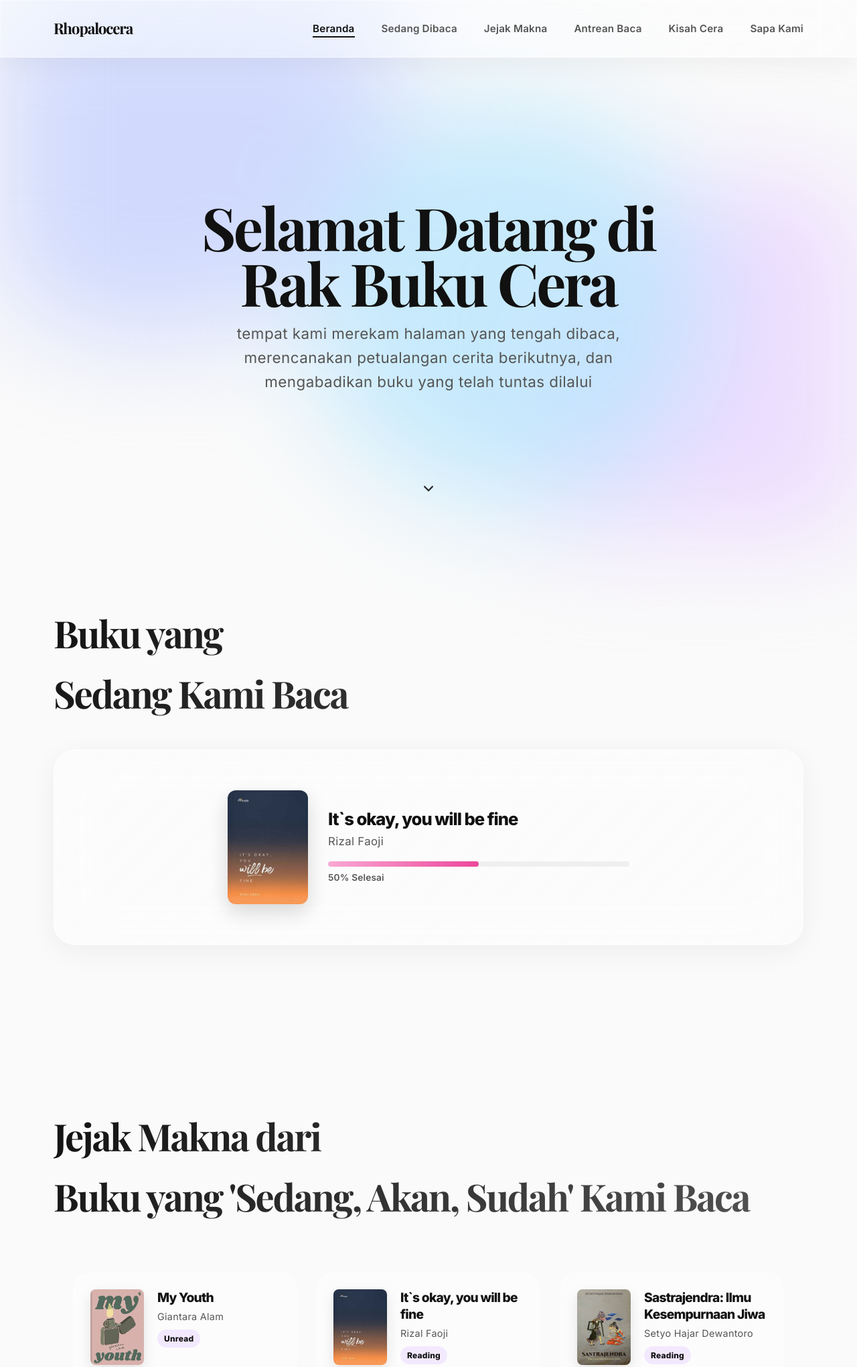
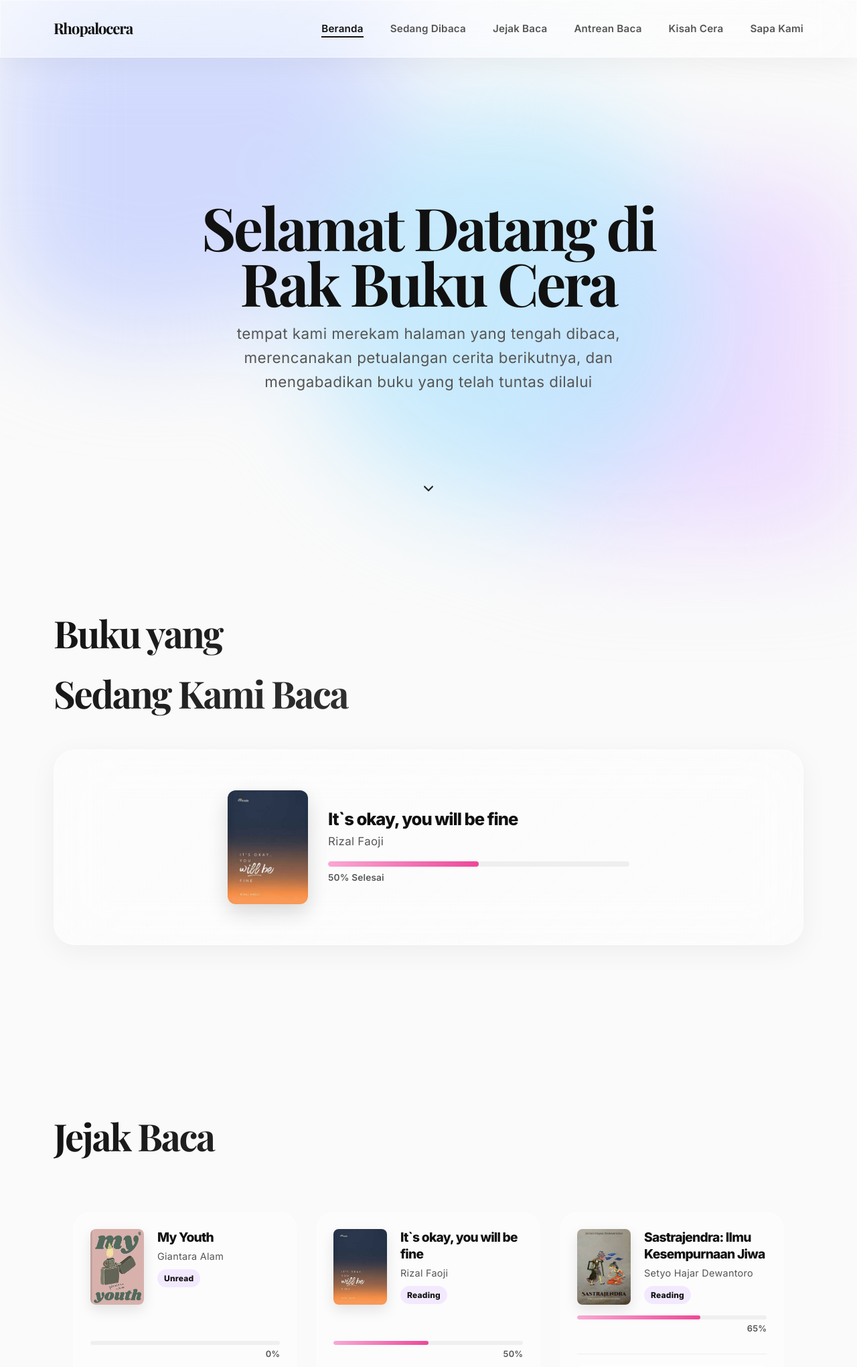
Before and after one commit to firmandikarohman-web/rak-buku-cera, a plain HTML site: page index.html in a window 1280 px wide. Shown: the top 2041 px of the page at 67% size. Drawn offline with nearby package versions, Linux system fonts and the light colour scheme.

Commit message:
Update index.html
Update Jejak Baca dari Jejak Makna

```diff
--- a/index.html
+++ b/index.html
@@ -48,7 +48,7 @@
             <ul class="nav-links">
                 <li><a href="#home">Beranda</a></li>
                 <li><a href="#currently-reading">Sedang Dibaca</a></li>
-                <li><a href="#reading-list">Jejak Makna</a></li>
+                <li><a href="#reading-list">Jejak Baca</a></li>
                 <li><a href="#target-list">Antrean Baca</a></li>
                 <li><a href="#about">Kisah Cera</a></li>
                 <li><a href="#contact">Sapa Kami</a></li>
@@ -85,7 +85,7 @@
 
         <!-- Reading List Section -->
         <section id="reading-list" class="section section-scroll mb-large">
-            <h2 class="section-title reveal-stagger">Jejak Makna dari<br>Buku yang 'Sedang, Akan, Sudah' Kami Baca</h2>
+            <h2 class="section-title reveal-stagger">Jejak Baca</h2>
             <div class="glass-card list-card reveal-stagger">
                 <div id="reading-list-container" class="bookshelf-grid">
                     <!-- Dynamic content -->
```
